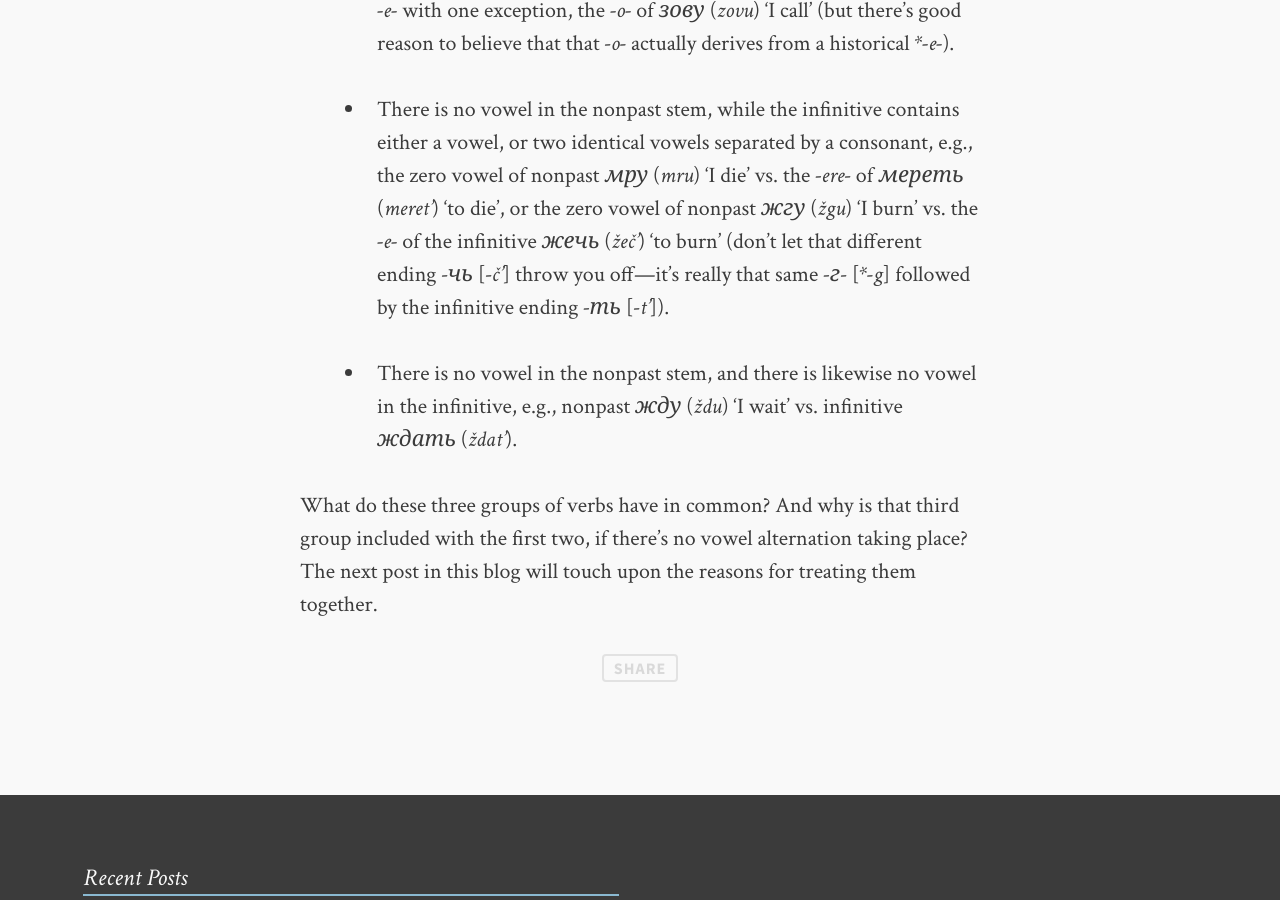
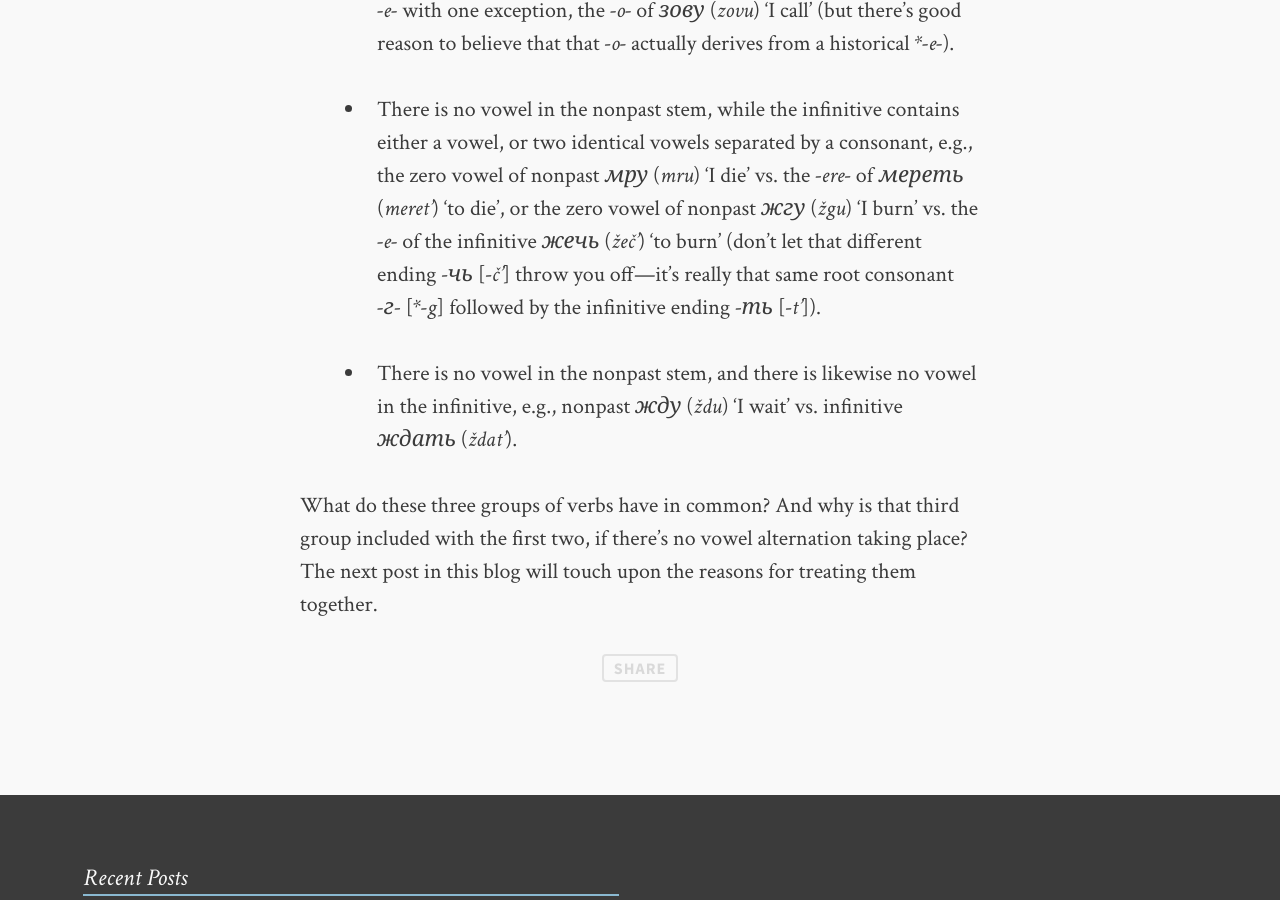
Before and after one commit to menzenski/menzenski.github.io, a Jekyll site: the page built from _posts/2015-01-17-Lengthened-Vowels-in-Slavic-Verbs.md, in a window 1280 px wide and 900 px high, scrolled down 3232 px. Built offline with Jekyll 4.4.1, drawn with Linux system fonts in a browser that asks for light colours; comment, search, counter and statistics services are not loaded.

Commit message:
updated wording on a parenthetical aside again

```diff
--- a/_posts/2015-01-17-Lengthened-Vowels-in-Slavic-Verbs.md
+++ b/_posts/2015-01-17-Lengthened-Vowels-in-Slavic-Verbs.md
@@ -26,7 +26,7 @@ There is a group of verbs in Russian (and in the other Slavic languages; they'll
 
 * A vowel in the nonpast stem alternates with the lack of a vowel in the infinitive, e.g., the <span class="trans">-ber-</span> of <span class="russ">беру</span> (<span class="trans">beru</span>) 'I take' (nonpast) vs. the <span class="trans">-br-</span> in <span class="russ">брать</span> (<span class="trans">brat'</span>) 'to take' (infinitive). This nonpast stem vowel is always <span class="trans">-e-</span> with one exception, the <span class="trans">-o-</span> of <span class="russ">зову</span> (<span class="trans">zovu</span>) 'I call' (but there's good reason to believe that that <span class="trans">-o-</span> actually derives from a historical <span class="trans">\*-e-</span>).
 
-* There is no vowel in the nonpast stem, while the infinitive contains either a vowel, or two identical vowels separated by a consonant, e.g., the zero vowel of nonpast <span class="russ">мру</span> (<span class="trans">mru</span>) 'I die' vs. the <span class="trans">-ere-</span> of <span class="russ">мереть</span> (<span class="trans">meret'</span>) 'to die', or the zero vowel of nonpast <span class="russ">жгу</span> (<span class="trans">žgu</span>) 'I burn' vs. the <span class="trans">-e-</span> of the infinitive <span class="russ">жечь</span> (<span class="trans">žeč'</span>) 'to burn' (don't let that different ending <span class="russ">-чь</span> [<span class="trans">-č'</span>] throw you off&mdash;it's really that same <span class="russ">-г-</span> [<span class="trans">\*-g</span>] followed by the infinitive ending <span class="russ">-ть</span> [<span class="trans">-t'</span>]).
+* There is no vowel in the nonpast stem, while the infinitive contains either a vowel, or two identical vowels separated by a consonant, e.g., the zero vowel of nonpast <span class="russ">мру</span> (<span class="trans">mru</span>) 'I die' vs. the <span class="trans">-ere-</span> of <span class="russ">мереть</span> (<span class="trans">meret'</span>) 'to die', or the zero vowel of nonpast <span class="russ">жгу</span> (<span class="trans">žgu</span>) 'I burn' vs. the <span class="trans">-e-</span> of the infinitive <span class="russ">жечь</span> (<span class="trans">žeč'</span>) 'to burn' (don't let that different ending <span class="russ">-чь</span> [<span class="trans">-č'</span>] throw you off&mdash;it's really that same root consonant <span class="russ">-г-</span> [<span class="trans">\*-g</span>] followed by the infinitive ending <span class="russ">-ть</span> [<span class="trans">-t'</span>]).
 
 * There is no vowel in the nonpast stem, and there is likewise no vowel in the infinitive, e.g., nonpast <span class="russ">жду</span> (<span class="trans">ždu</span>) 'I wait' vs. infinitive <span class="russ">ждать</span> (<span class="trans">ždat'</span>).
 
```
